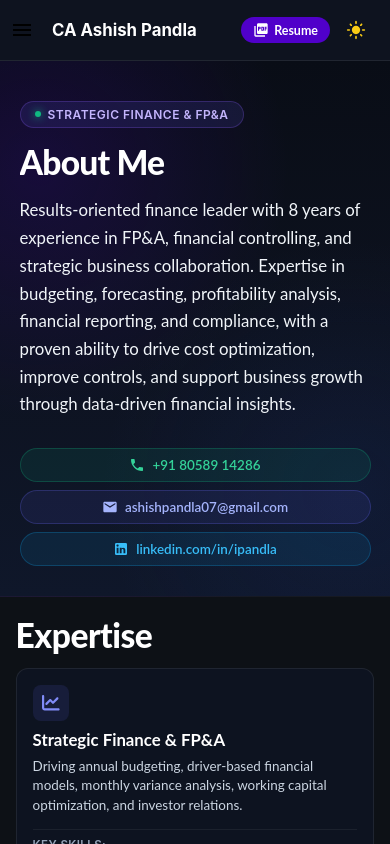
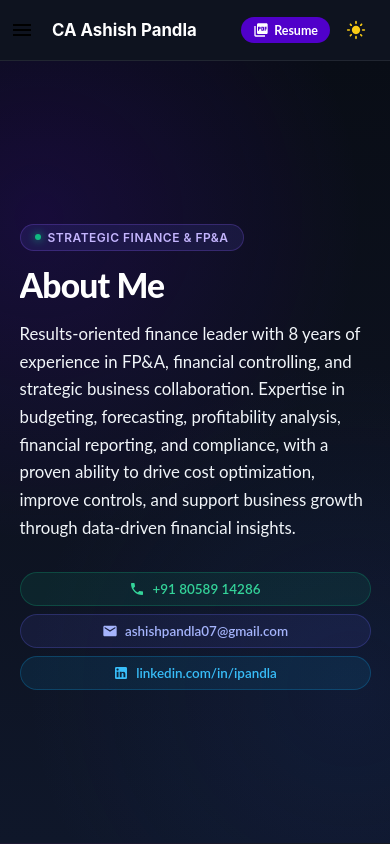
Before and after one commit to Ashishpandla07/Portfolio, a React (Create React App) app: page / in a window 390 px wide. Shown: the top 844 px of the page. Built offline with nearby package versions, Linux system fonts and the light colour scheme.

Commit message:
Set min-height 100vh on About Me so it occupies a dedicated single-page view

```diff
--- a/src/assets/styles/Main.scss
+++ b/src/assets/styles/Main.scss
@@ -1,6 +1,7 @@
 .about-section {
   width: 100%;
-  padding: 65px 7% 50px;
+  min-height: 100vh;
+  padding: 60px 8%;
   box-sizing: border-box;
   display: flex;
   justify-content: flex-start;
@@ -231,6 +232,7 @@
 /* Responsive */
 @media screen and (max-width: 768px) {
   .about-section {
+    min-height: calc(100vh - 60px);
     padding: 40px 5% 30px;
 
     .about-heading {
```
